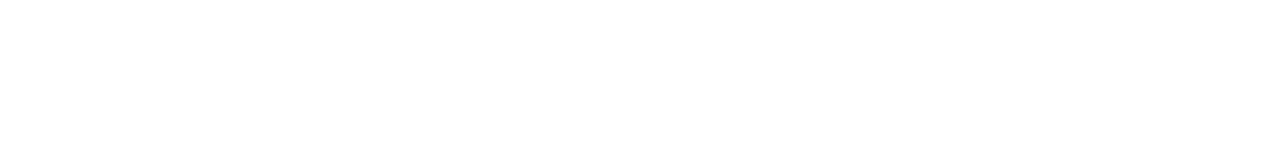
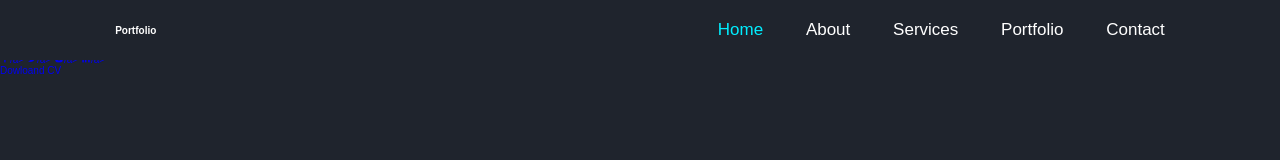
Before and after one commit to Messyas/PortFolio, a plain HTML site: page index.html in a window 1280 px wide. Drawn offline with nearby package versions, Linux system fonts and the light colour scheme; a web font is replaced by a local one.

Commit message:
home e section

```diff
--- /dev/null
+++ b/css/style.css
@@ -0,0 +1,68 @@
+@import url('http://font.googleapis.com/css2?family=Poppins:wght@300;400;500;600;700;800;900&display=swap');
+
+* {
+  margin: 0;
+  padding: 0;
+  box-sizing: border-box;
+  text-decoration: none;
+  border: none;
+  outline: none;
+  scroll-behavior: smooth;
+  font-family: 'Poppins', sans-serif;
+}
+
+:root {
+  --bg-color: #1f242d;
+  --second-bg-color: #323946;
+  --text-color: #fff;
+  --main-color: #0ef;
+}
+
+html {
+  font-size: 62.5%;
+  overflow-x: hidden;
+
+}
+
+body {
+  background: var(--bg-color);
+  color: var(--text-color);
+}
+
+.header {
+  position: fixed;
+  top: 0;
+  left: 0;
+  width: 100%;
+  padding: 2rem 9%;
+  background: var(--bg-color); /* Fix the typo here */
+  display: flex;
+  justify-content: space-between;
+  align-items: center;
+  z-index: 100;
+}
+
+.logo {
+  font-size: 2.5 rem;
+  color: var(--text-color);
+  font-weight: 600;
+  cursor: default;
+}
+
+.navbar a {
+  font-size: 1.7rem;
+  color: var(--text-color);
+  margin-left: 4rem;
+  transition: .3s;
+}
+
+.navbar a:hover,
+.navbar a.active {
+  color: var(--main-color);
+}
+
+#menu-icon {
+  font-size:  3.6rem;
+  color: var(--text-color);
+  display: none;
+}
--- a/index.html
+++ b/index.html
@@ -2,10 +2,56 @@
 <html lang="en">
 <head>
   <meta charset="UTF-8">
+  <meta http-equiv="X-UA-Compatible" content="IE=edge">
   <meta name="viewport" content="width=device-width, initial-scale=1.0">
-  <title>Document</title>
+  <title>Responsive Personal Portifolio Website Design</title>
+
+<!-- box icons-->
+
+<link href='https://unpkg.com/boxicons@2.1.4/css/boxicons.min.css' rel='stylesheet'>
+
+<!-- custom css-->
+<link rel="stylesheet" href="css/style.css">
+
 </head>
 <body>
 
+  <!-- header design-->
+  <header class="header">
+    <a href="#" class="logo">Portfolio</a>
+    <i class='bx bx-menu' id="menu-icon"></i>
+    <nav class="navbar">
+      <a href="#home" class="active">Home</a>
+      <a href="#about">About</a>
+      <a href="#services">Services</a>
+      <a href="#portfolio">Portfolio</a>
+      <a href="#contact">Contact</a>
+    </nav>
+  </header>
+  <!-- home section design-->
+  <section class="home" id="home">
+    <div class="home-content">
+      <h3>Hello, It's me</h3>
+      <h1>Messyas França</h1>
+      <h3>And I'm a <span> Frontend Developer</span></h3>
+      <p>Lorem ipsum dolor sit amet consectetur adipisicing elit.
+        Laboriosam dignissimos temporibus quam fugiat, error harum
+        consectetur voluptates consequatur quae!</p>
+        <div class="social-media">
+          <a href="#"><i class='bx bxl-facebook'></i>/a>
+          <a href="#"><i class='bx bxl-twitter'></i>/a>
+          <a href="#"><i class='bx bxl-instagram-alt'></i>/a>
+          <a href="#"><i class='bx bxl-linkedin'></i>/a>
+        </div>
+        <a href="#" class="btn">Dowloand CV</a>
+    </div>
+
+    <div class="home-img">
+      <img src = "" alt="">
+    </div>
+  </section>
+
+
+  <script src="js/script.js"></script>
 </body>
 </html>
```
Also changed, not shown: script.js (added).
